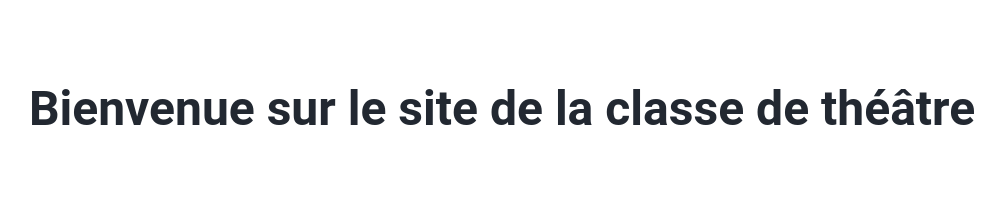
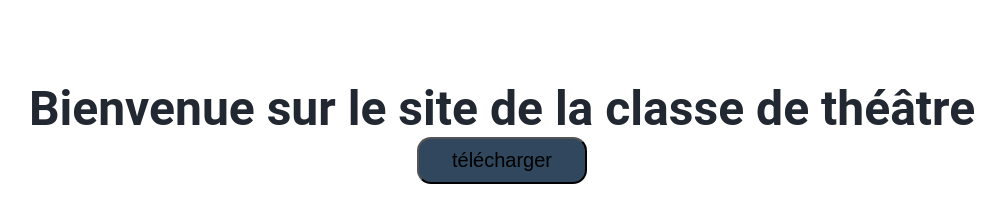
Before and after one commit to NNooeeFF/DadiSimpleSite, a plain HTML site: page index.html in a window 1280 px wide. Shown: the whole page, without its empty margins (138-1143 px from the left). Drawn offline with Linux system fonts and the light colour scheme; no server answers.

Commit message:
Update index.html

```diff
--- a/index.html
+++ b/index.html
@@ -21,7 +21,7 @@
 
 		<h1 id="titleText">Bienvenue sur le site de la classe de théâtre</h1>
 
-		<!-- <input type="button" value="télécharger" onclick="window.open('https://sudestavenir-my.sharepoint.com/:u:/g/personal/nfaure_gpsea_fr/EfZcYNqdPM9Ph-2jTWL-BBgBHCdYdSPEqfQmFo10-ddiFw?e=42FbFp');"></input> -->
+		<input type="button" value="télécharger" onclick="loadPage();"></input>
 
 		<div class="window" id="window">
 
```
